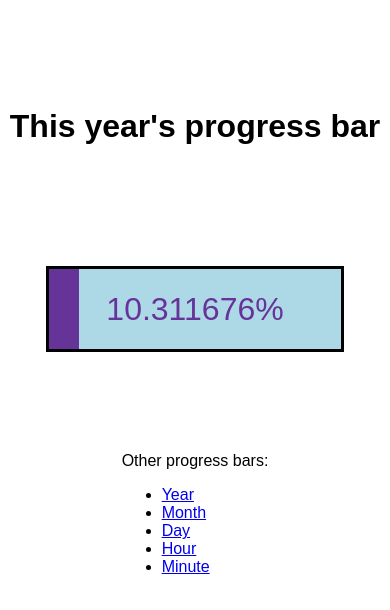
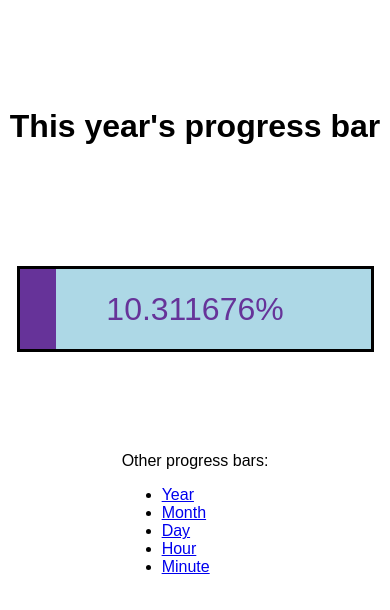
Before and after one commit to CruseCtrl/ProgressBar, a website built with Parcel: page src/index.html in a window 390 px wide. Built offline with nearby package versions, Linux system fonts and the light colour scheme.

Commit message:
Added mobile styling

```diff
--- a/src/styles.less
+++ b/src/styles.less
@@ -1,6 +1,11 @@
 @backgroundColour: lightblue;
 @foregroundColour: rebeccapurple;
 @barHeight: 80px;
+
+@barWidth: 75vw;
+@barWidthMobile: 90vw;
+
+@mobileBreakpoint: 1000px;
 
 .content {
   display: flex;
@@ -21,12 +26,16 @@
     background-color: @backgroundColour;
     color: @foregroundColour;
     height: @barHeight;
-    width: 75vw;
+    width: @barWidth;
     font-size: 32px;
     position: relative;
     display: flex;
     align-items: center;
     justify-content: center;
+
+    @media (max-width: @mobileBreakpoint) {
+      width: @barWidthMobile;
+    }
 
     .progress-bar {
       position: absolute;
@@ -39,12 +48,16 @@
       overflow: hidden;
 
       .progress-bar-inner {
-        width: 75vw;
+        width: @barWidth;
         height: 100%;
         display: flex;
         align-items: center;
         justify-content: center;
         color: @backgroundColour;
+
+        @media (max-width: @mobileBreakpoint) {
+          width: @barWidthMobile;
+        }
       }
     }
   }
```
